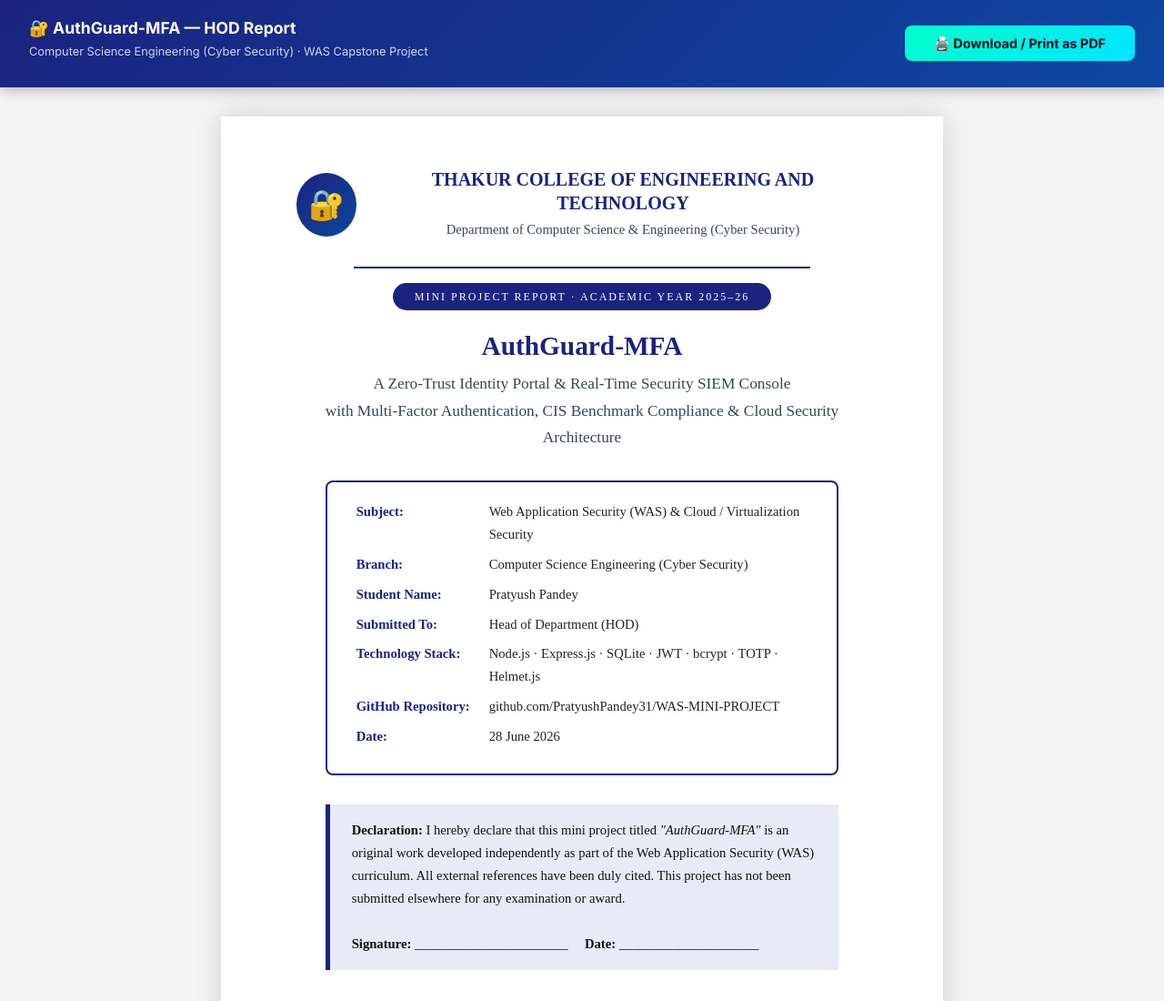
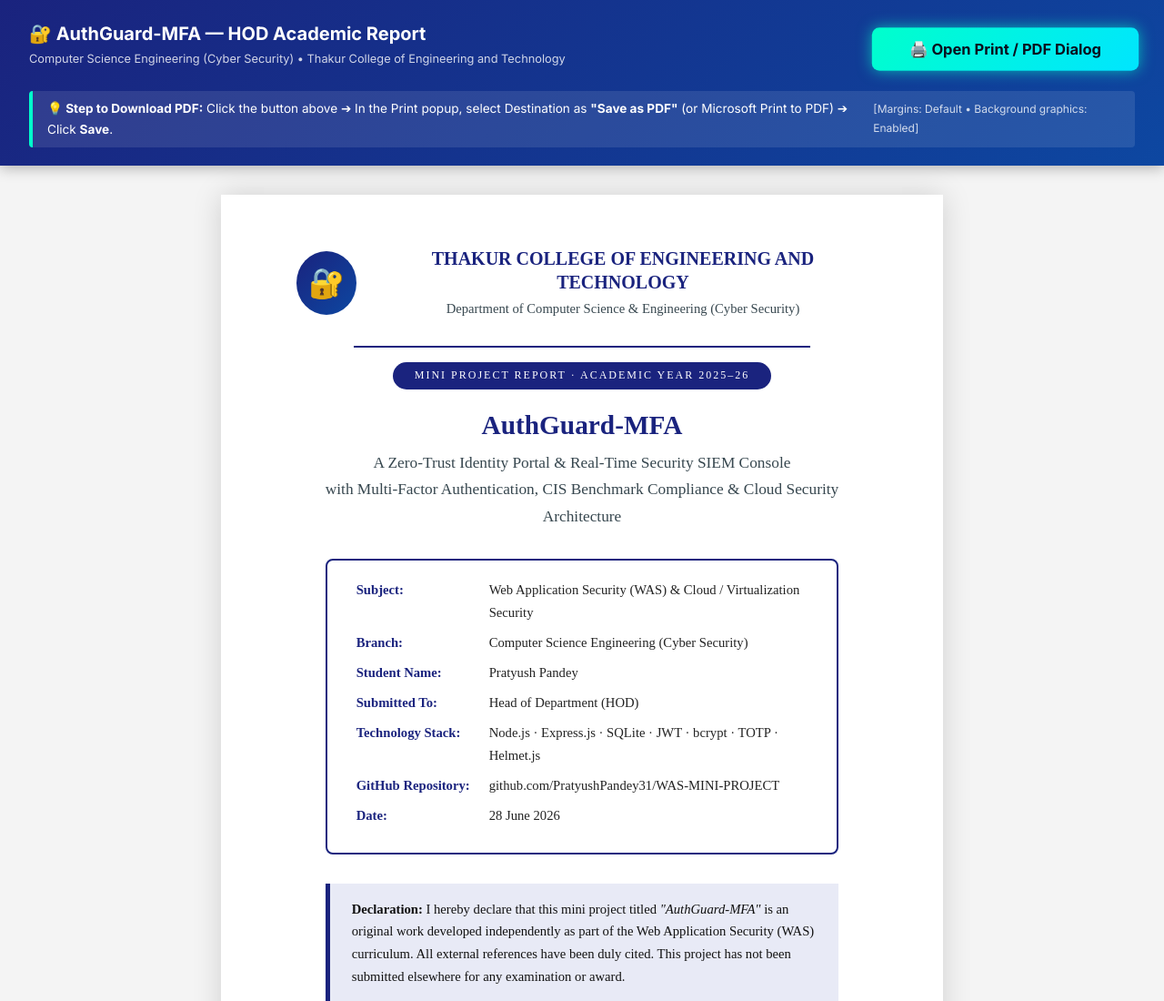
Before and after one commit to PratyushPandey31/WAS-MINI-PROJECT, a website: page public/report.html in a window 1280 px wide. Shown: the top 1100 px of the page at 91% size. Drawn offline with Linux system fonts and the light colour scheme; a web font is replaced by a local one.

Commit message:
style: add guide instructions to download PDF in report screen bar

```diff
--- a/public/report.html
+++ b/public/report.html
@@ -302,15 +302,30 @@
 <body>
 
 <!-- ── SCREEN TOOLBAR ──────────────────────────────────────────────────── -->
-<div class="screen-bar">
-  <div>
-    <h1>🔐 AuthGuard-MFA — HOD Report</h1>
-    <p>Computer Science Engineering (Cyber Security) · WAS Capstone Project</p>
+<div class="screen-bar" style="flex-direction: column; gap: 0.75rem; align-items: stretch; padding: 1.25rem 2rem;">
+  <div style="display: flex; justify-content: space-between; align-items: center; width: 100%;">
+    <div>
+      <h1 style="font-size: 1.25rem;">🔐 AuthGuard-MFA — HOD Academic Report</h1>
+      <p>Computer Science Engineering (Cyber Security) • Thakur College of Engineering and Technology</p>
+    </div>
+    <button class="btn-print" onclick="window.print()" style="font-size: 1rem; padding: 0.8rem 2.5rem; background: linear-gradient(135deg, #00ffcc, #00e5ff); animation: pulse 2s infinite;">
+      🖨️ Open Print / PDF Dialog
+    </button>
   </div>
-  <button class="btn-print" onclick="window.print()">
-    🖨️ Download / Print as PDF
-  </button>
+
+  <div style="background: rgba(255,255,255,0.1); border-left: 4px solid #00ffcc; padding: 0.5rem 1rem; border-radius: 4px; font-family: 'Inter', sans-serif; font-size: 0.85rem; color: #fff; display: flex; align-items: center; gap: 0.5rem; justify-content: space-between;">
+    <span><strong>💡 Step to Download PDF:</strong> Click the button above ➔ In the Print popup, select Destination as <strong>"Save as PDF"</strong> (or Microsoft Print to PDF) ➔ Click <strong>Save</strong>.</span>
+    <span style="font-size: 0.75rem; opacity: 0.8;">[Margins: Default • Background graphics: Enabled]</span>
+  </div>
 </div>
+<style>
+  @keyframes pulse {
+    0% { transform: scale(1); }
+    50% { transform: scale(1.03); box-shadow: 0 0 15px rgba(0,255,204,0.6); }
+    100% { transform: scale(1); }
+  }
+</style>
+
 
 <div class="page-wrapper">
 
```
